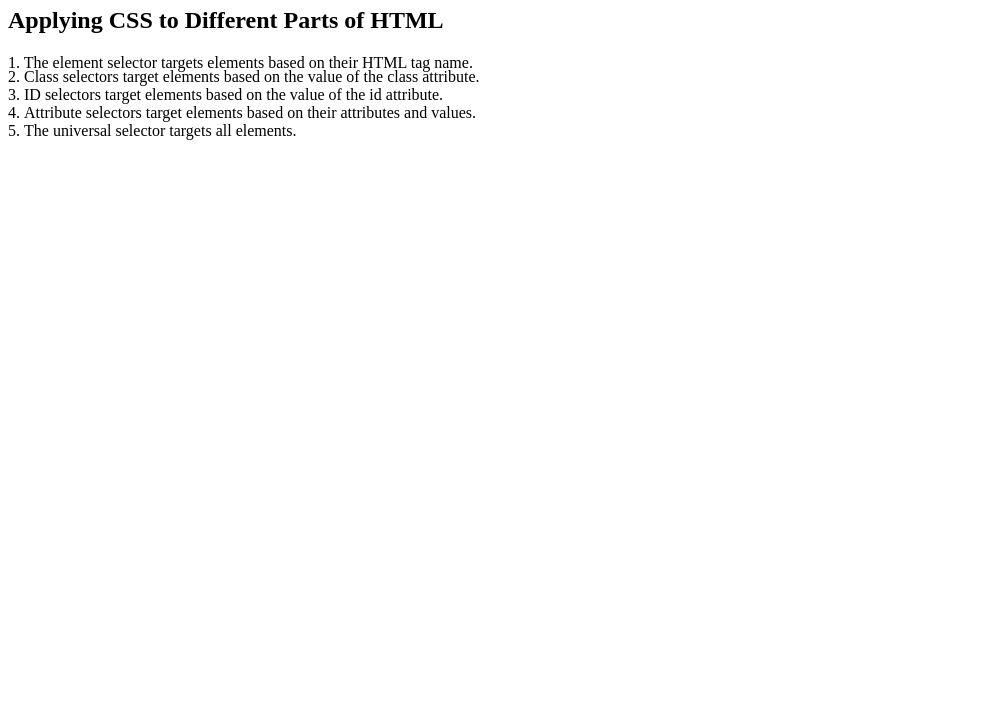
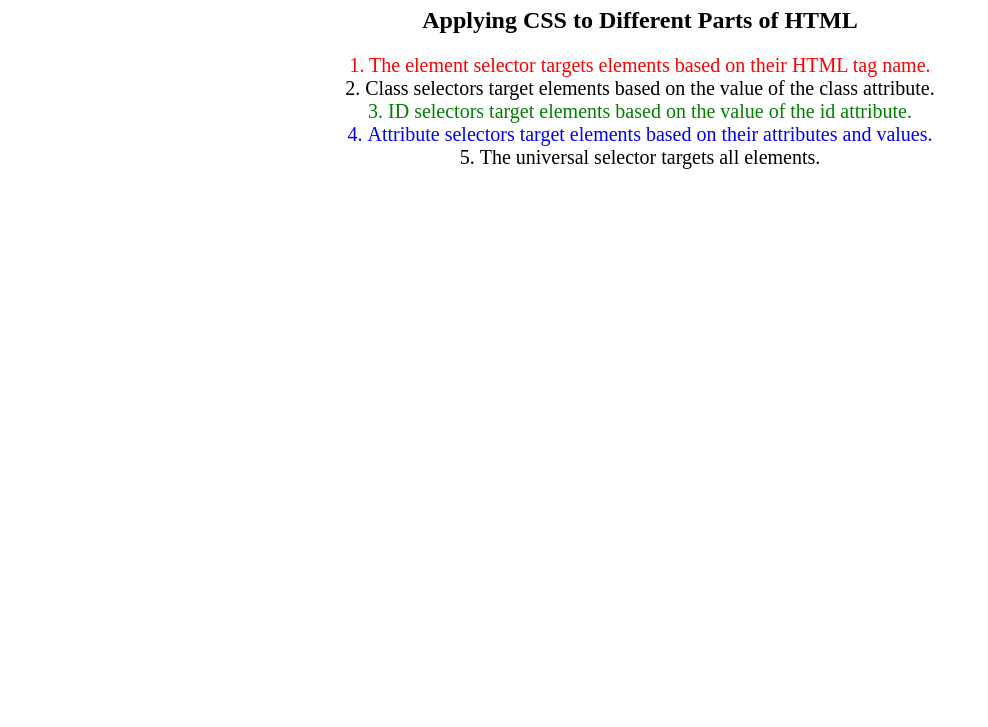
Before and after one commit to Gustavo3245/Web-Development, a plain HTML site: page session-5/5.3 CSS Selectors/index.html in a window 1280 px wide. Shown: the part 73-800 px from the top of the page, without its empty margins (0-988 px from the left). Drawn offline with Linux system fonts and the light colour scheme.

Commit message:
Finish CSS style, Css Selectors

```diff
--- a/session-5/5.3 CSS Selectors/style.css
+++ b/session-5/5.3 CSS Selectors/style.css
@@ -1,3 +1,7 @@
+*{
+  text-align: center;
+}
+
 ol {
   margin-left: -40px;
   margin-top: -20px;
@@ -5,3 +9,15 @@ ol {
 }
 
 /* Write your CSS below, don't change the rules above. */
+p{
+  color: red;
+}
+.note{
+  font-size: 20px;
+}
+#id-selector-demo{
+  color: green;
+}
+li[value="4"]{
+  color: blue;
+}
```
